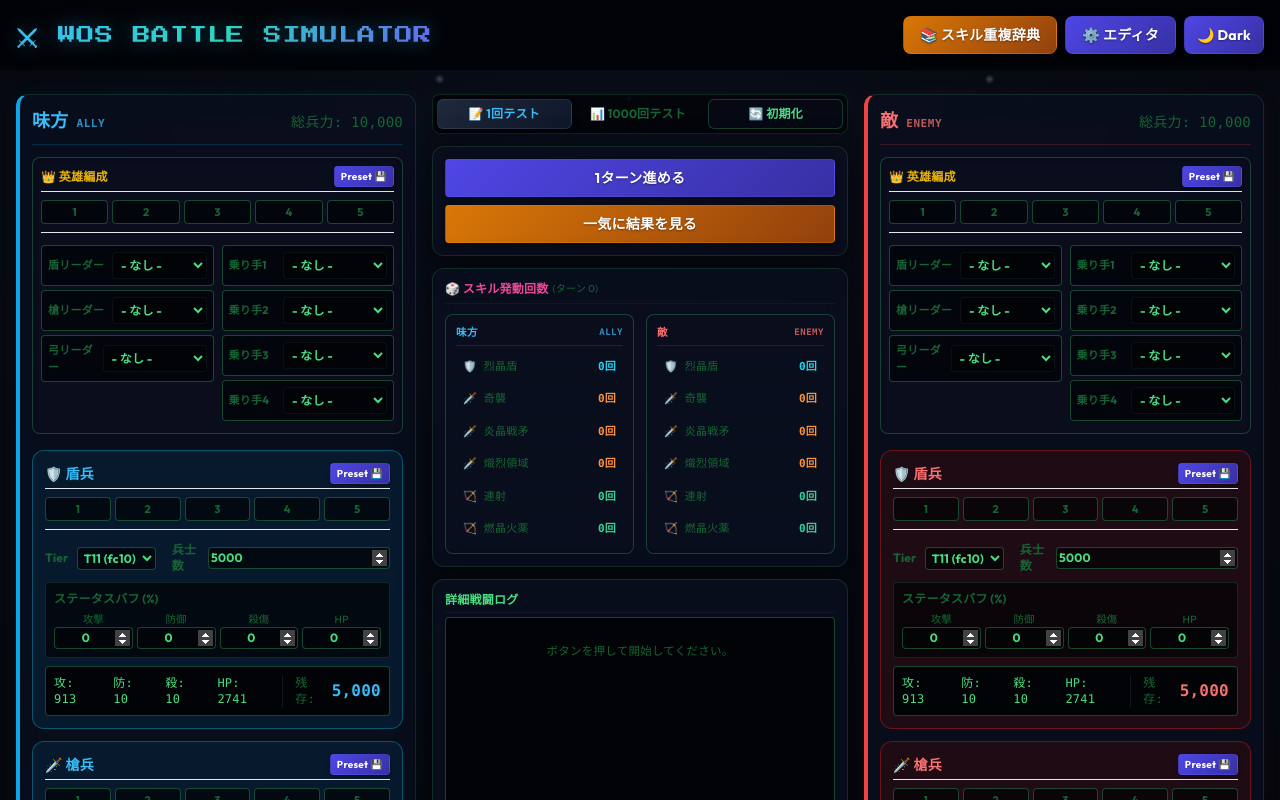
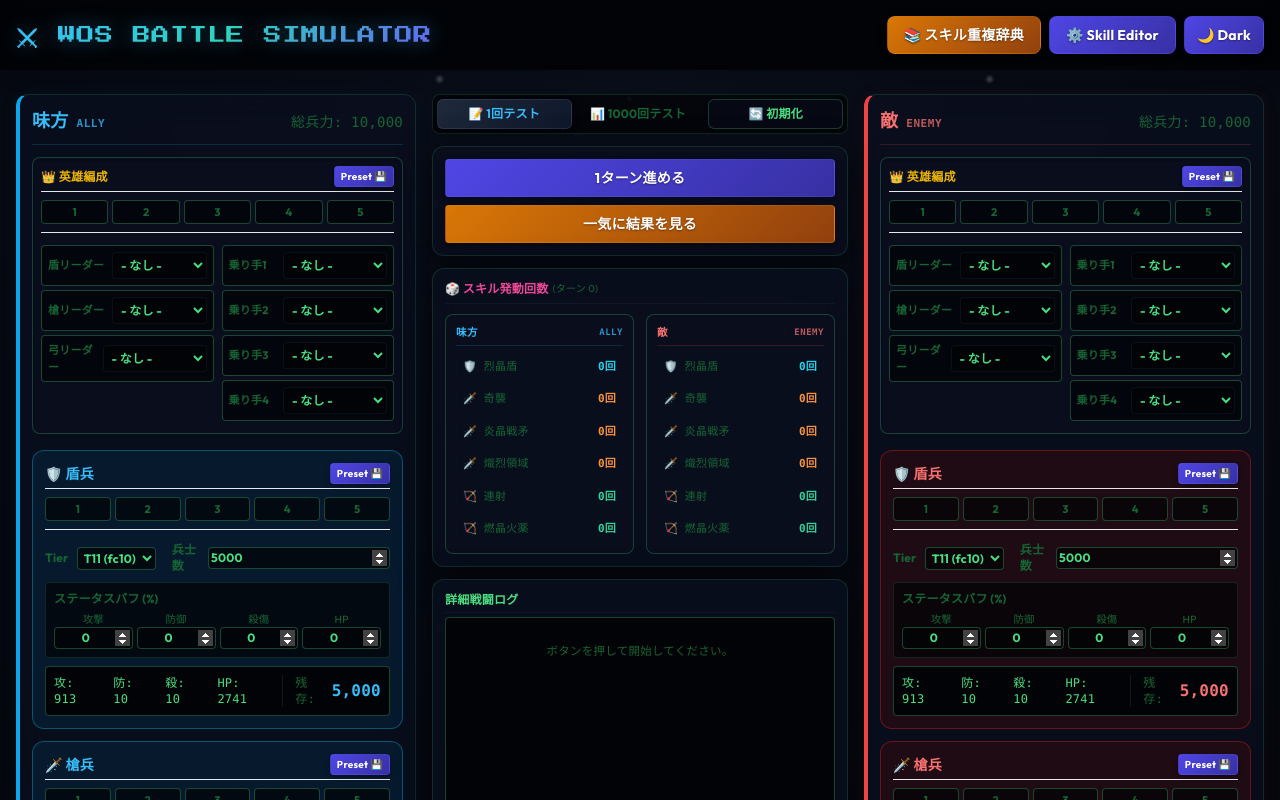
Before and after one commit to nilnil-2525/wos-battle-simulator, a React (Vite) app: page / in a window 1280 px wide. Shown: the top 800 px of the page. Built offline with nearby package versions, Linux system fonts and the light colour scheme.

Commit message:
feat: Skill Editor のボタン名称を Reset/Save に英語化し、一時検証用の説明を追加

```diff
--- a/src/App.jsx
+++ b/src/App.jsx
@@ -173,7 +173,7 @@ const App = () => {
     const handleSaveHeroDB = (newDB) => {
         setHeroDB(newDB);
         setShowEditor(false);
-        setLogs(prev => [...prev, "==== システム通知 ====", "⚙️ エディタから英雄スキルデータを更新・適用しました！"]);
+        setLogs(prev => [...prev, "==== システム通知 ====", "⚙️ Skill Editorから英雄スキルデータを更新・適用しました！"]);
     };
 
     const executeBattle = (singleTurn = false) => {
@@ -268,7 +268,7 @@ const App = () => {
                             {showDict ? '🔼 辞典を閉じる' : '📚 スキル重複辞典'}
                         </button>
                         <button onClick={() => setShowEditor(true)} className="text-sm frozen-btn-indigo px-4 py-2 rounded-lg font-bold transition shadow">
-                            ⚙️ エディタ
+                            ⚙️ Skill Editor
                         </button>
                         <button onClick={() => setTheme(prev => prev === 'dark' ? 'light' : 'dark')} className={`text-sm px-3 py-2 rounded-lg font-bold transition shadow flex items-center gap-1 ${theme === 'dark' ? 'frozen-btn-indigo' : 'frozen-btn-amber'}`}>
                             {theme === 'dark' ? '🌙 Dark' : '☀️ Light'}
--- a/src/components/SkillTestEditorModal.jsx
+++ b/src/components/SkillTestEditorModal.jsx
@@ -25,14 +25,21 @@ export const SkillTestEditorModal = ({ currentDB, initialHeroDB, onSave, onClose
         <div className="fixed inset-0 bg-slate-900/90 z-50 flex justify-center items-center p-2 lg:p-4">
             <div className="bg-white rounded-xl shadow-2xl w-full max-w-6xl h-[90vh] flex flex-col overflow-hidden animate-fade-in">
                 <div className="bg-slate-800 p-3 flex justify-between items-center text-white shrink-0">
-                    <h2 className="font-bold text-lg flex items-center gap-2">⚙️ 英雄スキル・完全エディタ</h2>
+                    <h2 className="font-bold text-lg flex items-center gap-2">⚙️ Skill Editor (英雄スキル)</h2>
                     <div className="flex gap-2">
-                        <button onClick={resetToDefault} className="text-xs bg-red-600 hover:bg-red-500 px-3 py-1.5 rounded font-bold transition">初期化</button>
-                        <button onClick={() => onSave(tempDB)} className="text-xs bg-emerald-600 hover:bg-emerald-500 px-4 py-1.5 rounded font-bold transition shadow-[0_0_10px_rgba(16,185,129,0.5)]">保存して適用</button>
+                        <button onClick={resetToDefault} className="text-xs bg-red-600 hover:bg-red-500 px-3 py-1.5 rounded font-bold transition">Reset</button>
+                        <button onClick={() => onSave(tempDB)} className="text-xs bg-emerald-600 hover:bg-emerald-500 px-4 py-1.5 rounded font-bold transition shadow-[0_0_10px_rgba(16,185,129,0.5)]">Save</button>
                         <button onClick={onClose} className="text-2xl ml-2 hover:text-slate-300 leading-none">&times;</button>
                     </div>
                 </div>
                 <div className="p-4 overflow-y-auto flex-1 bg-slate-100">
+                    <div className="bg-blue-50 border-l-4 border-blue-500 p-3 rounded-r-lg mb-4 text-xs text-blue-800 shrink-0 shadow-sm flex items-center gap-2 animate-fade-in">
+                        <span className="text-base">💡</span>
+                        <p className="font-medium leading-relaxed">
+                            ここでは各英雄のスキル設定を一時的に変更して、シミュレーションを行うことができます。
+                            <span className="font-normal text-slate-500 block mt-1">※変更した内容は、ページをリロードすると自動的に元の初期値データにリセットされます。</span>
+                        </p>
+                    </div>
                     <div className="grid grid-cols-1 md:grid-cols-2 lg:grid-cols-3 gap-4">
                         {Object.entries(tempDB).map(([heroKey, heroData]) => {
                             if (heroKey === 'none') return null;
```
